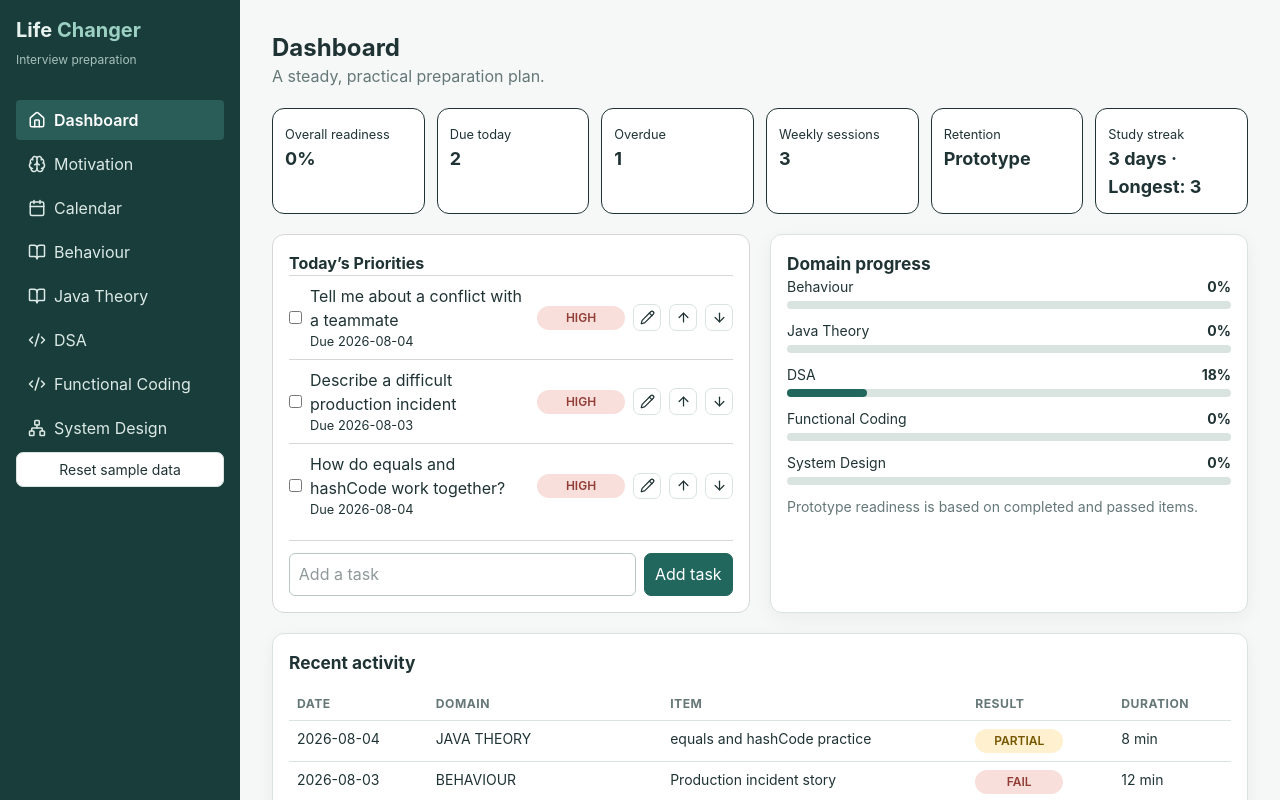
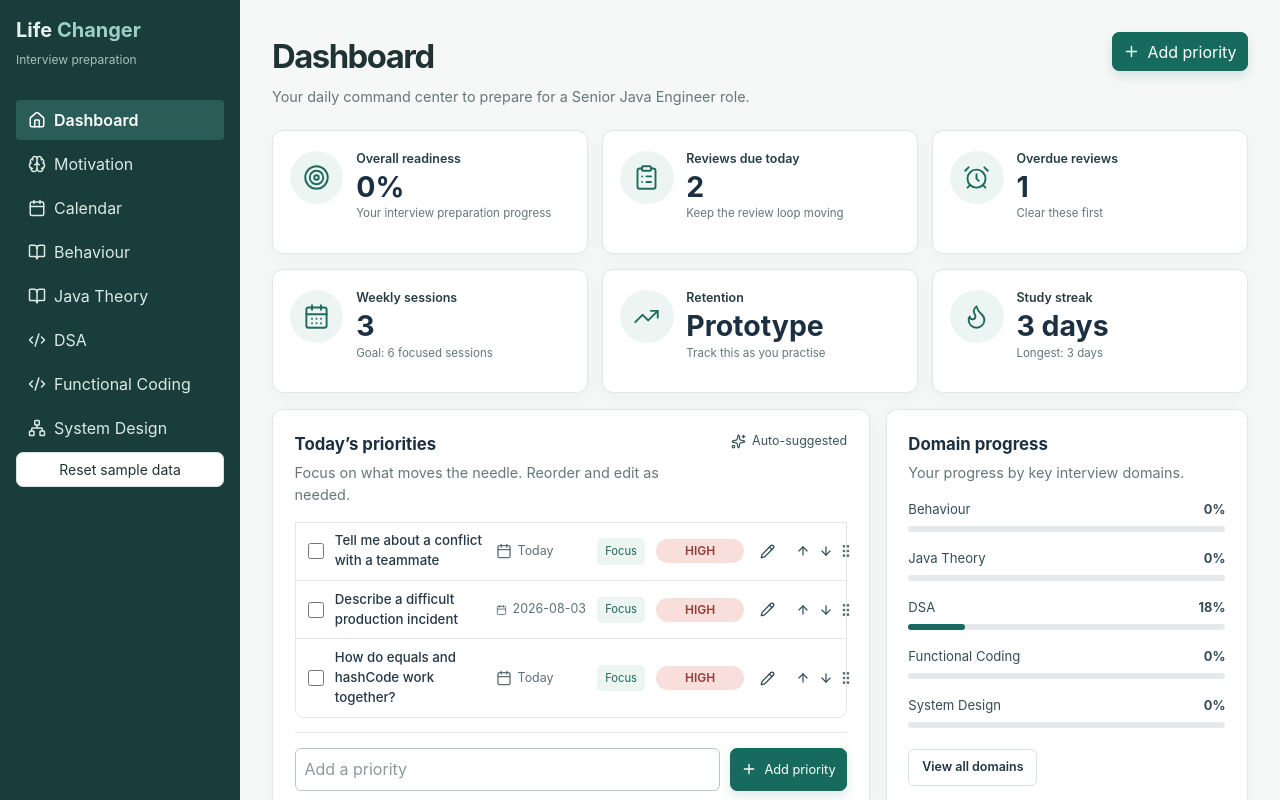
Before and after one commit to irmk323/life-changer, a React (Vite) app in the folder frontend/: page /#/dashboard in a window 1280 px wide. Shown: the top 800 px of the page. Built offline with nearby package versions, Linux system fonts and the light colour scheme.

Commit message:
added frondend

```diff
--- a/frontend/src/App.tsx
+++ b/frontend/src/App.tsx
@@ -8,8 +8,8 @@ import {
   useNavigate,
   useParams,
 } from "react-router";
-import { Calendar, Home, BookOpen, Code2, Network, Brain, Pencil, ArrowUp, ArrowDown } from "lucide-react";
-import { useState } from "react";
+import { Calendar, Home, BookOpen, Code2, Network, Brain, Pencil, ArrowUp, ArrowDown, AlarmClock, CalendarDays, CheckCircle2, ClipboardList, Flame, GripVertical, Plus, Sparkles, Target, TrendingUp } from "lucide-react";
+import { useRef, useState, type ElementType } from "react";
 import {
   DomainProgress,
   PageHeader,
@@ -83,6 +83,10 @@ function Dashboard() {
     s = streak(state.activities),
     [text, setText] = useState(""),
     [edit, setEdit] = useState<any | null>(null);
+  const newPriorityInput = useRef<HTMLInputElement>(null);
+  const dueToday = state.learningItems.filter((x: any) => x.nextReviewAt === localDate()).length;
+  const overdue = state.learningItems.filter((x: any) => x.nextReviewAt && x.nextReviewAt < localDate()).length;
+  const readiness = progress(state.learningItems).percentage;
   const priorities = [
     ...state.priorities,
     ...suggested(state).map((x: any, index: number) => ({
@@ -114,37 +118,55 @@ function Dashboard() {
     }
     dispatch({ type: "PRIORITY_REORDER", payload: { id: target.id, direction } });
   };
+  const priorityDomain = (title: string) => {
+    const value = title.toLowerCase();
+    if (value.includes("design") || value.includes("url")) return "System Design";
+    if (value.includes("java")) return "Java Theory";
+    if (value.includes("tree") || value.includes("array") || value.includes("dsa")) return "DSA";
+    return "Focus";
+  };
+  const activityIcon = (domain: string) =>
+    domain === "DSA" ? <Code2 size={15} /> : domain === "BEHAVIOUR" ? <Sparkles size={15} /> : <BookOpen size={15} />;
+  const statCards: Array<{ label: string; value: string | number; Icon: ElementType; description: string }> = [
+    { label: "Overall readiness", value: `${readiness}%`, Icon: Target, description: "Your interview preparation progress" },
+    { label: "Reviews due today", value: dueToday, Icon: ClipboardList, description: dueToday ? "Keep the review loop moving" : "All caught up for today" },
+    { label: "Overdue reviews", value: overdue, Icon: AlarmClock, description: overdue ? "Clear these first" : "Nothing is waiting" },
+    { label: "Weekly sessions", value: state.activities.length, Icon: CalendarDays, description: "Goal: 6 focused sessions" },
+    { label: "Retention", value: "Prototype", Icon: TrendingUp, description: "Track this as you practise" },
+    { label: "Study streak", value: `${s.current} days`, Icon: Flame, description: `Longest: ${s.longest} days` },
+  ];
   return (
     <>
-      <PageHeader title="Dashboard" />
-      <div className="grid gap-3 sm:grid-cols-3 lg:grid-cols-6">
-        {[
-          ["Overall readiness", progress(state.learningItems).percentage + "%"],
-          [
-            "Due today",
-            state.learningItems.filter(
-              (x: any) => x.nextReviewAt === localDate(),
-            ).length,
-          ],
-          [
-            "Overdue",
-            state.learningItems.filter(
-              (x: any) => x.nextReviewAt && x.nextReviewAt < localDate(),
-            ).length,
-          ],
-          ["Weekly sessions", state.activities.length],
-          ["Retention", "Prototype"],
-          ["Study streak", `${s.current} days · Longest: ${s.longest}`],
-        ].map(([a, b]) => (
-          <section className="rounded-xl border bg-white p-3" key={a as string}>
-            <small>{a}</small>
-            <strong className="block text-lg">{b}</strong>
+      <header className="dashboard-heading">
+        <div>
+          <h1>Dashboard</h1>
+          <p>Your daily command center to prepare for a Senior Java Engineer role.</p>
+        </div>
+        <button className="dashboard-primary" onClick={() => newPriorityInput.current?.focus()}>
+          <Plus size={17} /> Add priority
+        </button>
+      </header>
+      <div className="dashboard-stats">
+        {statCards.map(({ label, value, Icon, description }) => (
+          <section className="dashboard-stat" key={label}>
+            <span className="dashboard-stat__icon"><Icon size={27} strokeWidth={1.7} /></span>
+            <div>
+              <p>{label}</p>
+              <strong>{value}</strong>
+              <small>{description}</small>
+            </div>
           </section>
         ))}
       </div>
-      <div className="mt-5 grid gap-5 lg:grid-cols-2">
-        <section className="priority-panel rounded-xl border bg-white p-4">
-          <h2 className="font-bold">Today’s Priorities</h2>
+      <div className="dashboard-main-grid">
+        <section className="dashboard-panel priority-panel">
+          <div className="dashboard-panel__heading">
+            <div>
+              <h2>Today’s priorities</h2>
+              <p>Focus on what moves the needle. Reorder and edit as needed.</p>
+            </div>
+            <span className="dashboard-panel__hint"><Sparkles size={15} /> Auto-suggested</span>
+          </div>
           {priorities.map((p: any) =>
             edit?.id === p.id ? (
               <form
@@ -176,11 +198,13 @@ function Dashboard() {
                 <button
                   className="text-[#923d36]"
                   type="button"
-                  onClick={() => {
-                    if (confirm(`Delete ${p.title}?`)) {
-                      p.source === "AUTO"
-                        ? dispatch({ type: "DISMISS_AUTO", payload: p.id.replace("auto-", "") })
-                        : dispatch({ type: "DELETE", payload: { collection: "priorities", id: p.id } });
+                    onClick={() => {
+                      if (confirm(`Delete ${p.title}?`)) {
+                      if (p.source === "AUTO") {
+                        dispatch({ type: "DISMISS_AUTO", payload: p.id.replace("auto-", "") });
+                      } else {
+                        dispatch({ type: "DELETE", payload: { collection: "priorities", id: p.id } });
+                      }
                       setEdit(null);
                     }
                   }}
@@ -189,25 +213,29 @@ function Dashboard() {
                 </button>
               </form>
             ) : (
-              <div className={`priority-row flex items-center gap-2 border-t py-2 ${p.completed ? "priority-row--completed" : ""}`} key={p.id}>
+              <div className={`priority-row ${p.completed ? "priority-row--completed" : ""}`} key={p.id}>
                 <input
                   type="checkbox"
                   checked={p.completed}
                   onChange={(e) => persistPriority({ ...p, completed: e.target.checked })}
                 />
-                <span className="flex-1">
+                <span className="priority-row__title">
                   {p.title}
-                  <small className="block">Due {p.dueDate}</small>
                 </span>
+                <span className="priority-row__date"><Calendar size={16} /> {p.dueDate === localDate() ? "Today" : p.dueDate}</span>
+                <span className="priority-row__domain">{priorityDomain(p.title)}</span>
                 <Badge>{p.priority}</Badge>
                 <button className="icon-button" aria-label={`Edit ${p.title}`} title="Edit" onClick={() => setEdit(p)}><Pencil size={15} /></button>
-                <button className="icon-button" aria-label={`Move ${p.title} up`} title="Move up" onClick={() => movePriority(p, -1)}><ArrowUp size={15} /></button>
-                <button className="icon-button" aria-label={`Move ${p.title} down`} title="Move down" onClick={() => movePriority(p, 1)}><ArrowDown size={15} /></button>
+                <span className="priority-row__move">
+                  <button className="icon-button" aria-label={`Move ${p.title} up`} title="Move up" onClick={() => movePriority(p, -1)}><ArrowUp size={14} /></button>
+                  <button className="icon-button" aria-label={`Move ${p.title} down`} title="Move down" onClick={() => movePriority(p, 1)}><ArrowDown size={14} /></button>
+                  <GripVertical size={16} aria-hidden="true" />
+                </span>
               </div>
             ),
           )}
           <form
-            className="mt-3 flex gap-2 border-t pt-3"
+            className="dashboard-add-priority"
             onSubmit={(e) => {
               e.preventDefault();
               if (text) {
@@ -220,12 +248,14 @@ function Dashboard() {
               }
             }}
           >
-            <input value={text} onChange={(e) => setText(e.target.value)} className="flex-1 rounded border p-2" aria-label="New todo" placeholder="Add a task" />
-            <button className="rounded bg-teal-700 px-3 text-white">Add task</button>
+            <input ref={newPriorityInput} value={text} onChange={(e) => setText(e.target.value)} className="flex-1 rounded border p-2" aria-label="New todo" placeholder="Add a priority" />
+            <button className="dashboard-primary"><Plus size={16} /> Add priority</button>
           </form>
         </section>
-        <section className="lc-panel rounded-xl border bg-white p-4">
-          <h2 className="font-bold">Domain progress</h2>
+        <section className="dashboard-panel domain-panel">
+          <div className="dashboard-panel__heading">
+            <div><h2>Domain progress</h2><p>Your progress by key interview domains.</p></div>
+          </div>
           {[
             ["Behaviour", "BEHAVIOUR"],
             ["Java Theory", "JAVA_THEORY"],
@@ -238,8 +268,8 @@ function Dashboard() {
               ? { done: taskItems.filter((item: any) => item.status === "INTERVIEW_READY").length, total: taskItems.length, percentage: taskItems.length ? Math.round(taskItems.filter((item: any) => item.status === "INTERVIEW_READY").length / taskItems.length * 100) : 0 }
               : progress(x === "DSA" ? state.dsa : state.learningItems.filter((i: any) => i.domain === x), x === "DSA");
             return (
-              <div className="mb-3" key={x}>
-                <div className="flex justify-between text-sm">
+              <div className="domain-progress-row" key={x}>
+                <div>
                   <span>{label}</span>
                   <strong>{p.percentage}%</strong>
                 </div>
@@ -252,13 +282,11 @@ function Dashboard() {
               </div>
             );
           })}
-          <p className="text-sm text-[#657777]">
-            Prototype readiness is based on completed and passed items.
-          </p>
+          <Link to="/behaviour" className="dashboard-secondary">View all domains</Link>
         </section>
       </div>
-      <section className="lc-panel mt-5 rounded-xl border bg-white p-4">
-        <h2 className="mb-3 font-bold">Recent activity</h2>
+      <section className="dashboard-panel dashboard-activity">
+        <div className="dashboard-panel__heading"><div><h2>Recent activity</h2><p>Latest actions and results across your preparation.</p></div></div>
         {state.activities.length === 0 ? (
           <p className="text-[#657777]">No activity yet.</p>
         ) : (
@@ -279,14 +307,14 @@ function Dashboard() {
                   .sort((a: any, b: any) => b.date.localeCompare(a.date))
                   .slice(0, 5)
                   .map((activity: any) => (
-                    <tr className="border-b" key={activity.id}>
-                      <td className="p-2">{activity.date}</td>
+                    <tr key={activity.id}>
+                      <td className="dashboard-activity__date"><span>{activityIcon(activity.domain)}</span>{activity.date}</td>
                       <td className="p-2">
                         {activity.domain.replaceAll("_", " ")}
                       </td>
                       <td className="p-2">{activity.label}</td>
                       <td className="p-2">
-                        <Badge>{activity.result}</Badge>
+                        <span className="dashboard-result"><CheckCircle2 size={15} /><Badge>{activity.result}</Badge></span>
                       </td>
                       <td className="p-2">
                         {activity.durationMinutes
@@ -299,6 +327,7 @@ function Dashboard() {
             </table>
           </div>
         )}
+        <Link to="/calendar" className="dashboard-secondary">View all activity</Link>
       </section>
     </>
   );
```
Also changed, not shown: frontend/src/index.css, 1 other file (tests, documents, lock files or other folders).
